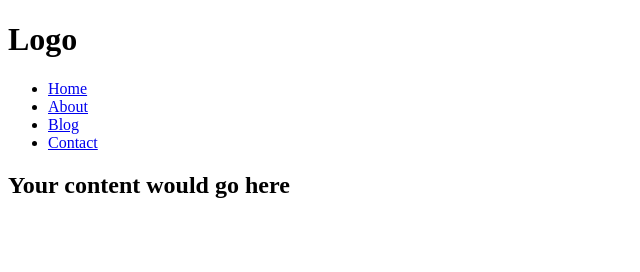
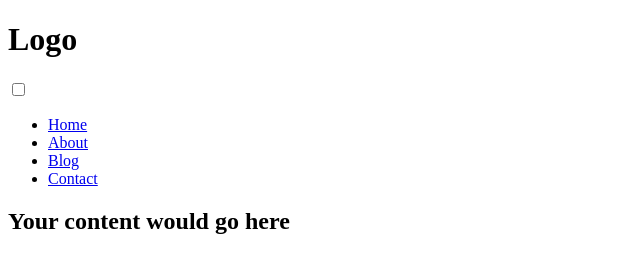
Before and after one commit to eckzen/Responsive-Navbar, a plain HTML site: page index.html in a window 1280 px wide. Shown: the whole page, without its empty margins (0-640 px from the left). Drawn offline with Linux system fonts and the light colour scheme.

Commit message:
added a checkbox

```diff
--- a/index.html
+++ b/index.html
@@ -10,7 +10,7 @@
 <body>
         <header>
             <h1 class="logo">Logo</h1>
-
+            <input type="checkbox" class="nav-toggle">
             <nav>
                 <ul>
                     <li><a href="#">Home</a></li>
```
